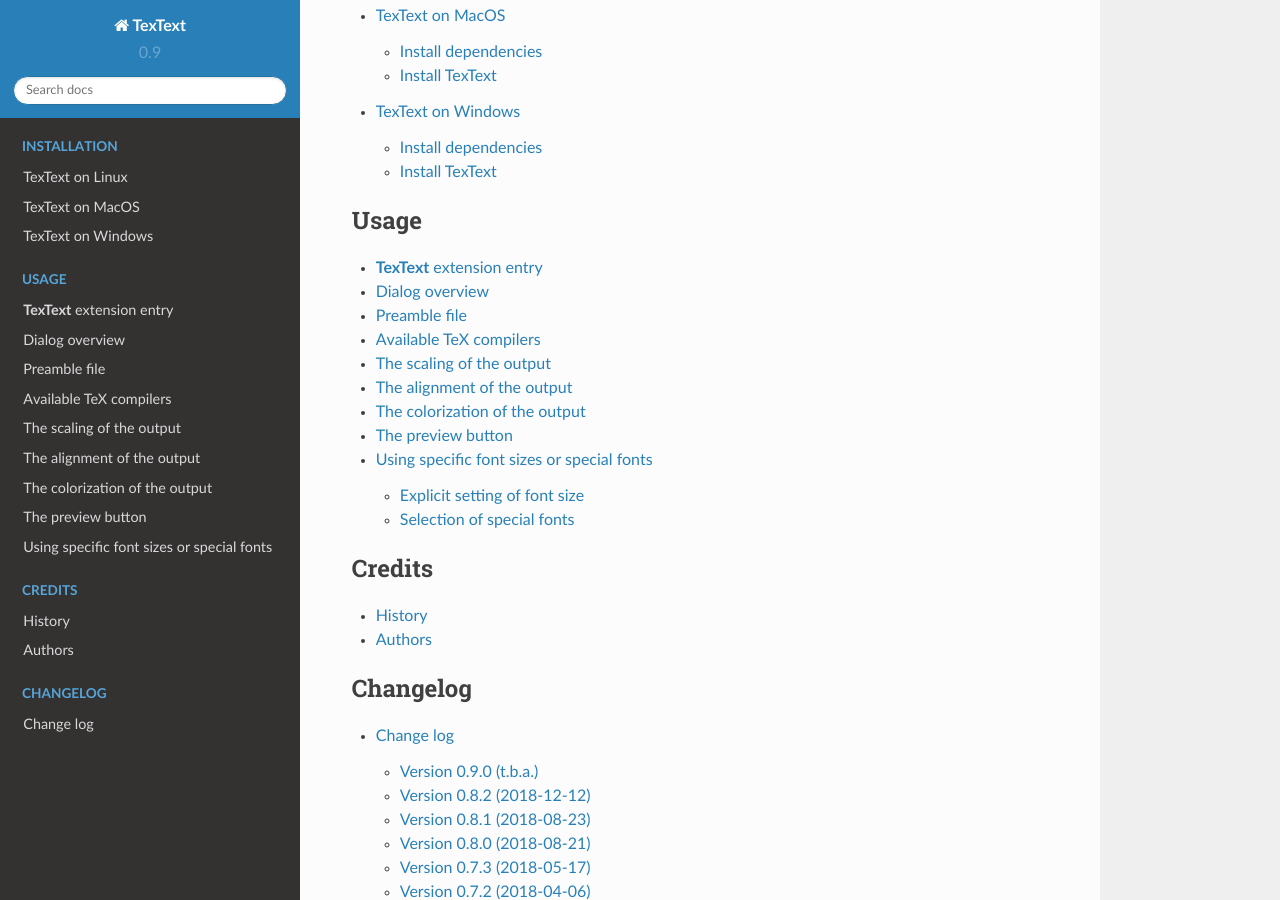
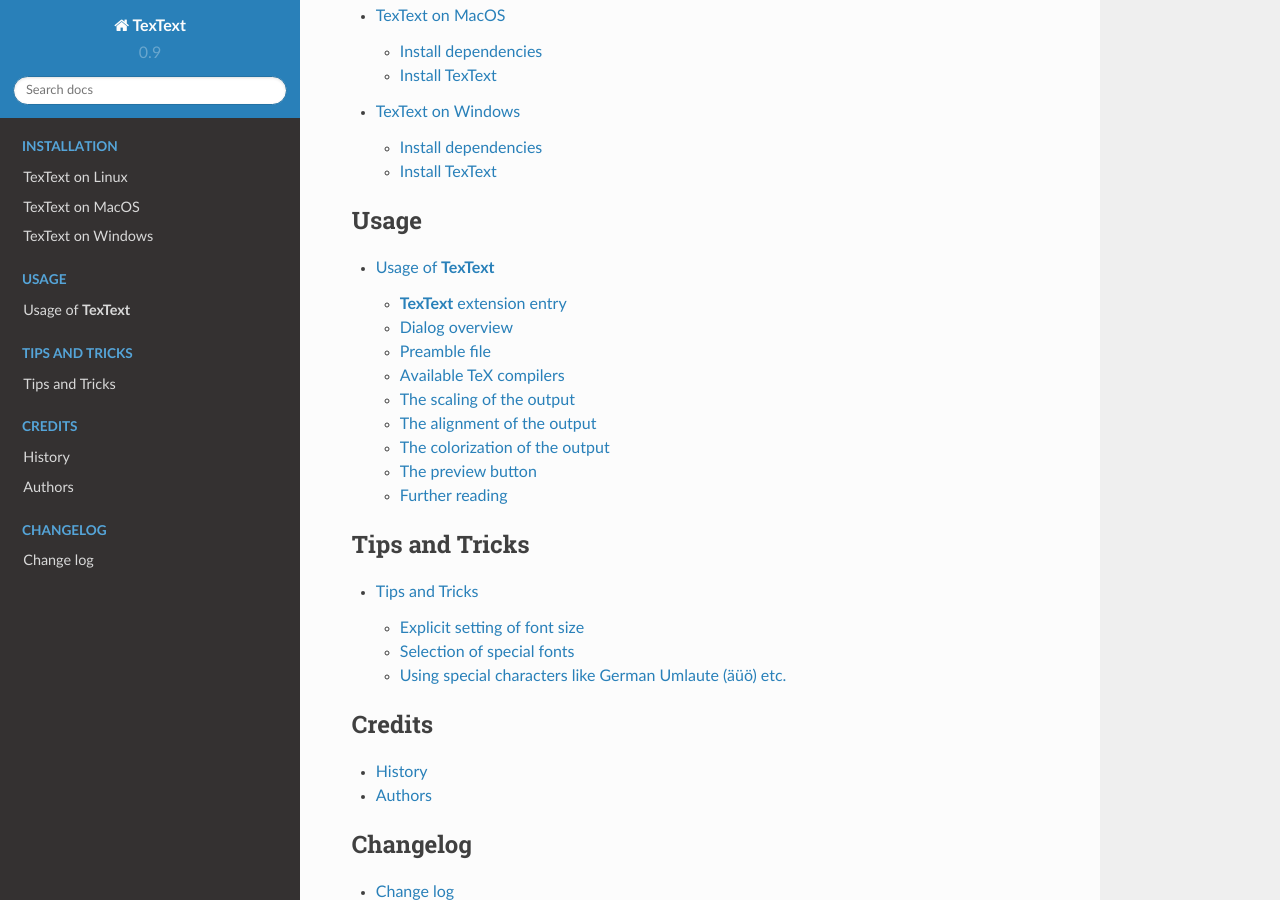
Before and after one commit to textext/textext, a Sphinx documentation site: the page built from docs/source/index.rst, in a window 1280 px wide and 900 px high, scrolled down 1176 px. Built offline with Sphinx 7.4.7 and the Read the Docs theme 2.0.0, drawn with Linux system fonts in a browser that asks for light colours; some of the changed lines change nothing that is shown.

Commit message:
Doc: Added tips and tricks section.

```diff
--- a/docs/source/index.rst
+++ b/docs/source/index.rst
@@ -19,7 +19,7 @@
 -  Multi-line editor with syntax highlighting (see :ref:`§ <usage-dialog-overview>`)
 -  Compilation with **PdfLaTeX**, **XeLaTeX** or **LuaLaTex** (see :ref:`§ <usage-tex-compilers>`)
 -  Interoperable scaling in TexText and Inkscape (see :ref:`§ <usage-scaling>`)
--  Font size match with Inkscape text (see :ref:`§ <usage-font>`)
+-  Font size match with Inkscape text (see :ref:`§ <usage-font-size>`)
 -  Customizable TeX preamble (additional packages, parskip, parindent, etc.) (see :ref:`§ <usage-preamble-file>`)
 -  Colorization via TeX commands/ Inkscape is kept after re-editing (see :ref:`§ <usage-colorization>`)
 -  Alignment anchor of the produced output (see :ref:`§ <usage-alignment>`)
@@ -45,6 +45,13 @@
     usage.rst
 
 .. toctree::
+    :caption: Tips and Tricks
+    :maxdepth: 3
+    :glob:
+
+    tips.rst
+
+.. toctree::
     :caption: Credits
     :maxdepth: 1
 
--- /dev/null
+++ b/docs/source/tips.rst
@@ -0,0 +1,78 @@
+.. |TexText| replace:: **TexText**
+
+.. role:: bash(code)
+   :language: bash
+   :class: highlight
+
+.. role:: latex(code)
+   :language: latex
+   :class: highlight
+
+.. _tips-and-tricks:
+
+Tips and Tricks
+---------------
+
+This page presents a collection of hints which may be helpful in your daily work
+with |TexText|.
+
+.. contents:: :local:
+
+.. _usage-font-size:
+
+Explicit setting of font size
+~~~~~~~~~~~~~~~~~~~~~~~~~~~~~
+
+If you want the font size of your compiled LaTeX code to be of a
+specific size then you have to do two things:
+
+1. Set the scale factor of the node to 1.0
+
+2. Enter your code as following if you want to have a ``14pt`` sized font
+   for the text `This is my Text`\:
+
+.. code-block:: latex
+
+    \fontsize{14pt}{1em}{\selectfont This is my Text.}
+
+
+The resulting text should be of equal height as if has been typeset directly in Inkscape.
+
+.. figure:: images/texttext-fontsize-example.png
+   :alt: Font size example
+
+.. _usage-font-custom-font:
+
+Selection of special fonts
+~~~~~~~~~~~~~~~~~~~~~~~~~~
+
+Usually your code is typeset in the LaTeX standard fonts. As usual, you
+can use commands like :latex:`\textbf{}`, :latex:`\textsf{}` etc. in your code. If
+you want to select a special font, e.g. the beloved *Times New Roman*
+from MS Word, then proceed as follows:
+
+
+1. Open the file ``default_packages.tex`` which resides in the extension
+   subdirectory (``%USERPROFILE%\AppData\Roaming\Inkscape\extensions\textext`` on Windows,
+   ``~/.config/inkscape/extensions/textext`` on Linux) and enter the following
+   two lines:
+
+.. code-block:: latex
+
+    \usepackage{fontspec}
+    \setmainfont{Times New Roman}
+
+2. Save the file and recompile your node. You can also define different
+   preamble files and load them dependent on your node, see :ref:`usage-dialog-overview`.
+
+
+Using special characters like German Umlaute (äüö) etc.
+~~~~~~~~~~~~~~~~~~~~~~~~~~~~~~~~~~~~~~~~~~~~~~~~~~~~~~~
+
+If you want to use special characters which are not understood by plain LaTeX
+in your nodes you have two options:
+
+1. Include the directive ``\usepackage[utf-8]{inputenc}`` in the preamble file,
+   see :ref:`usage-preamble-file`.
+
+2. Use ``xelatex`` or ``lualatex`` as TeX command, see :ref:`usage-tex-compilers`.
--- a/docs/source/usage.rst
+++ b/docs/source/usage.rst
@@ -39,6 +39,11 @@
             :target: usage-dialog-overview_
 
 .. _usage:
+
+Usage of |TexText|
+==================
+
+.. contents:: :local:
 
 .. _usage-extension-entry:
 
@@ -258,57 +263,7 @@
 Finally, click the ``Save`` button to insert the compiled code into your document.
 
 
-.. _usage-font:
+Further reading
+---------------
 
-Using specific font sizes or special fonts
-------------------------------------------
-
-.. _usage-font-size:
-
-Explicit setting of font size
-~~~~~~~~~~~~~~~~~~~~~~~~~~~~~
-
-If you want the font size of your compiled LaTeX code to be of a
-specific size then you have to do two things:
-
-1. Set the scale factor of the node to 1.0
-
-2. Enter your code as following if you want to have a ``14pt`` sized font
-   for the text `This is my Text`\:
-
-.. code-block:: latex
-
-    \fontsize{14pt}{1em}{\selectfont This is my Text.}
-
-
-The resulting text should be of equal height as if has been typeset directly in Inkscape.
-
-.. _usage-font-custom-font:
-
-Selection of special fonts
-~~~~~~~~~~~~~~~~~~~~~~~~~~
-
-Usually your code is typeset in the LaTeX standard fonts. As usual, you
-can use commands like :latex:`\textbf{}`, :latex:`\textsf{}` etc. in your code. If
-you want to select a special font, e.g. the beloved *Times New Roman*
-from MS Word, then proceed as follows:
-
-
-1. Open the file ``default_packages.tex`` which resides in the extension
-   subdirectory (``%USERPROFILE%\AppData\Roaming\Inkscape\extensions\textext`` on Windows,
-   ``~/.config/inkscape/extensions/textext`` on Linux) and enter the following
-   two lines:
-
-
-.. code-block:: latex
-
-    \usepackage{fontspec}
-    \setmainfont{Times New Roman}
-
-
-
-2. Save the file and recompile your node. You can also define different
-   preamble files and load them dependent on your node, see :ref:`usage-dialog-overview`.
-
-
-..
+See :ref:`tips-and-tricks`.
```
